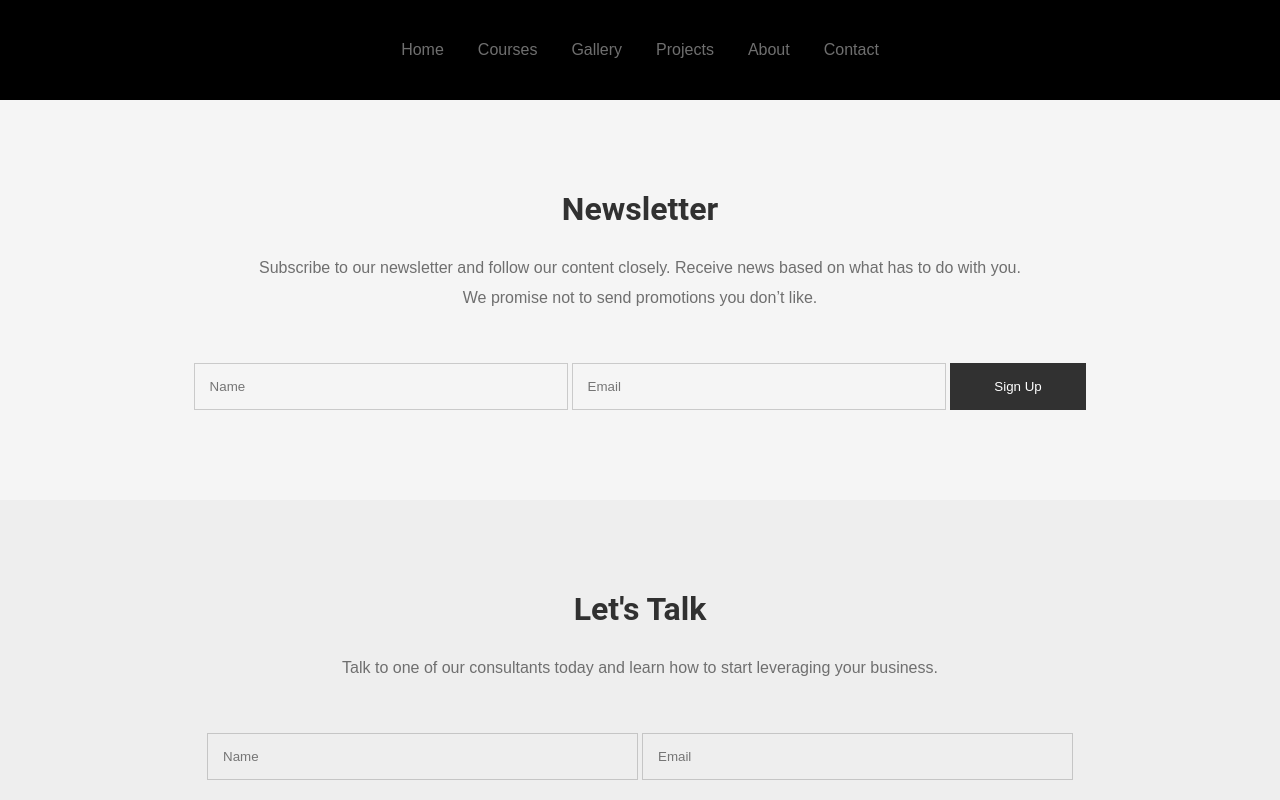
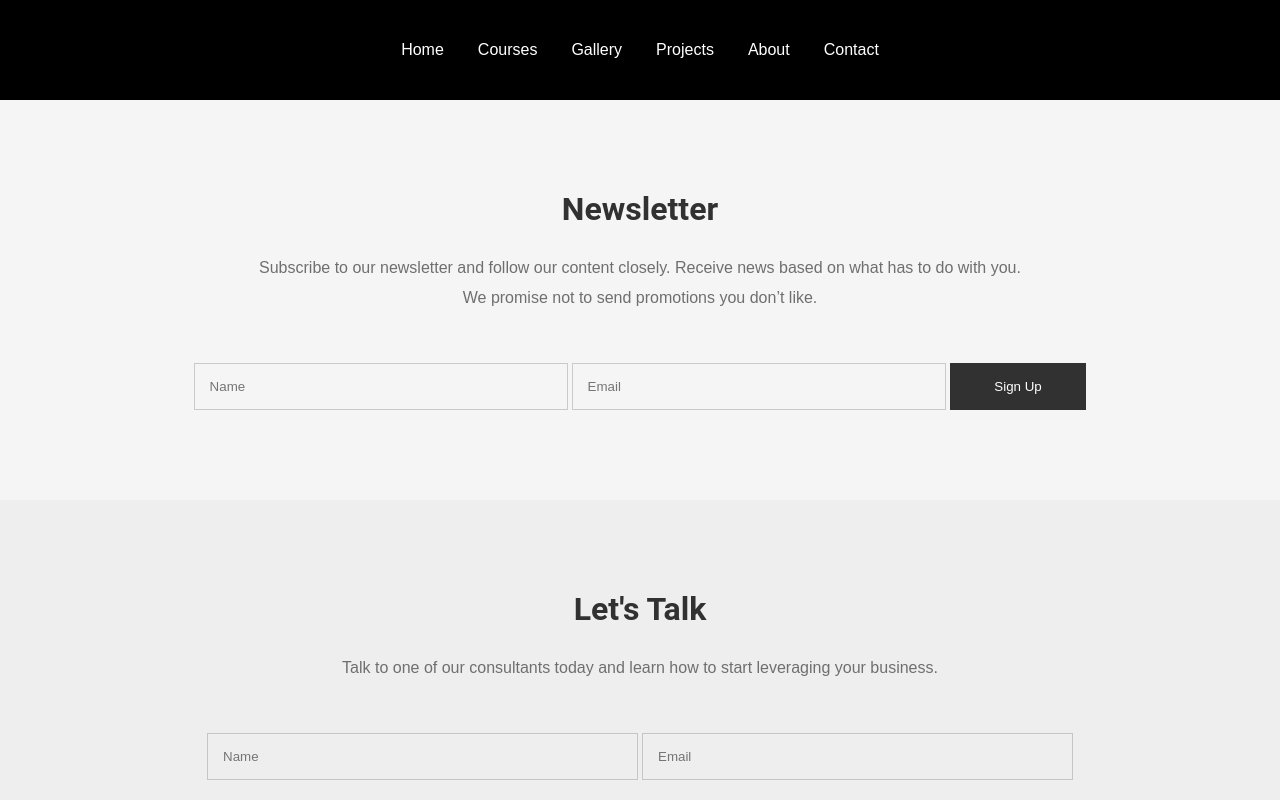
Before and after one commit to AhnafAlve/newsletter, a plain HTML site: page index.html in a window 1280 px wide. Shown: the top 800 px of the page. Drawn offline with Linux system fonts and the light colour scheme.

Commit message:
bug fixed

```diff
--- a/style.css
+++ b/style.css
@@ -3,7 +3,7 @@
 	padding: 0;
 }
 @import url('https://fonts.googleapis.com/css2?family=Poppins:ital,wght@0,100;0,200;0,300;0,400;0,500;0,600;0,700;0,800;0,900;1,100;1,200;1,300;1,400;1,500;1,600;1,700;1,800;1,900&family=Roboto:ital,wght@0,100;0,300;0,400;0,500;0,700;0,900;1,100;1,300;1,400;1,500;1,700;1,900&display=swap');
-body{}
+
 
 .container{
 	width: 1140px;
@@ -12,7 +12,6 @@ body{}
 
 .navbar{
 	padding: 25px 0;
-	color:white;
 	background-color: black;
 	text-align: center;
 }
@@ -22,12 +21,12 @@ body{}
 	display: inline-block;
 	font-size: 16px;
 	font-family: 'Poppins', sans-serif;
-	font-weight: 400;
+	font-weight: 500;
 }
 
 .navbar ul li a{
 	text-decoration: none;
-	color: #6F6F6F;
+	color: #ffffff;
 	padding: 0 15px;
 }
 
```
